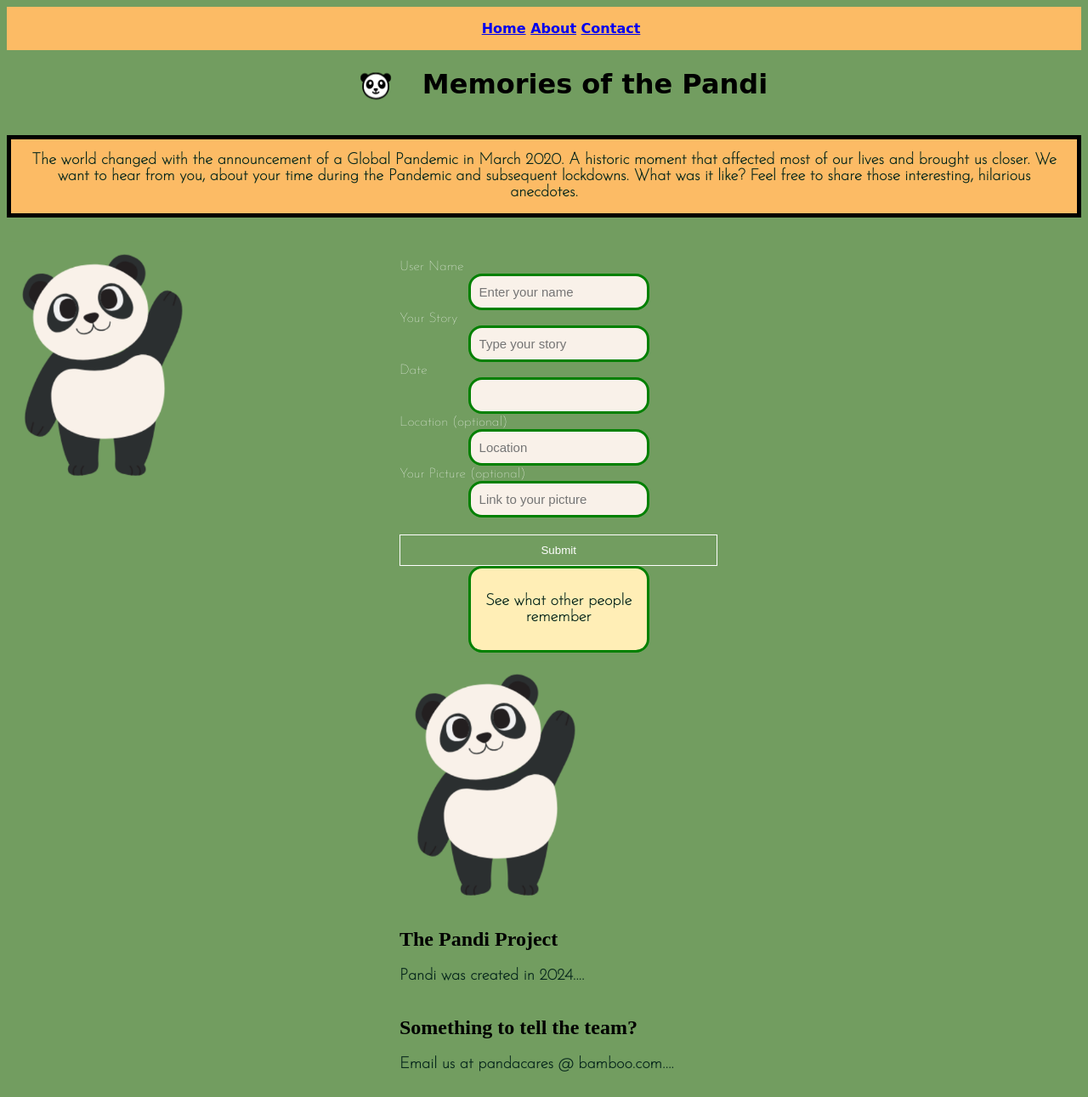
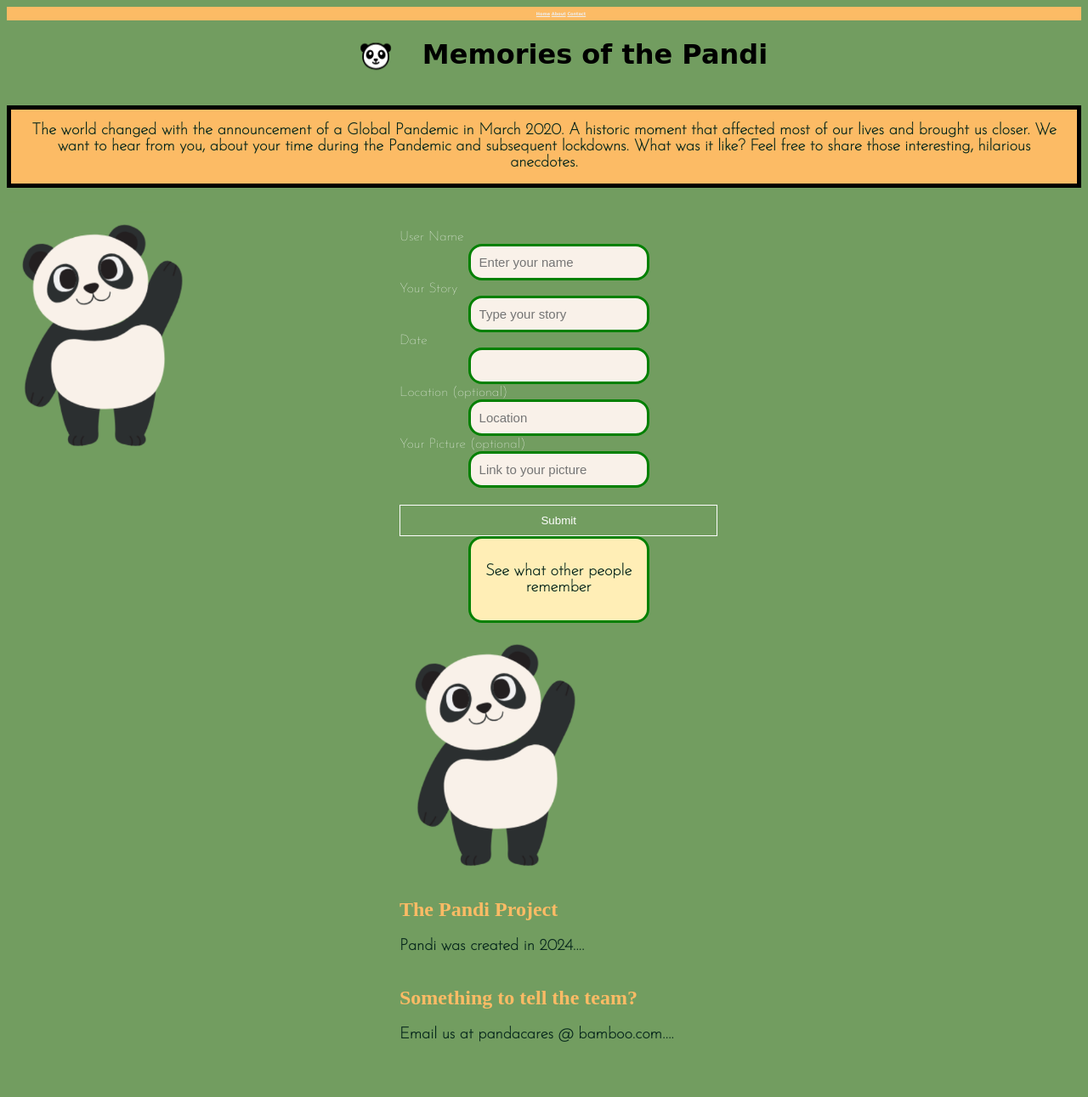
Before and after one commit to Lima7048/Memories-of-the-Pandi, a website built with Vite: page client/index.html in a window 1280 px wide. Shown: the whole page at 85% size. After the commit the page ends 1256 px from the top, so only its background shows below. Built offline with nearby package versions, Linux system fonts and the light colour scheme; files whose address does not match are found by name; a web font is replaced by a local one.

Commit message:
navbar changes

```diff
--- a/client/style.css
+++ b/client/style.css
@@ -56,20 +56,35 @@ button {
   background-color: #fcbb65;
   display: flex;
   position: top;
-  align-items: center;
+  align-items: left;
   justify-content: space-evenly;
   top: 0px;
   padding-left: 30px;
   padding-right: 30px;
-  gap: 2;
+  gap: 4;
   z-index: 1;
   font-family: "Single Day", cursive;
   font-weight: bold;
+  font-size: 5px;
 }
 
+a:link {
+  color: #eeeeee;
+}
+a:visited {
+  color: #729d60;
+}
+a:hover {
+  color: #729d60 ;
+
+}
 h1 {
   text-align: center;
   font-family: "Single Day", cursive;
+}
+
+h2{
+ color: #fcbb65;
 }
 
 h3 {
```
